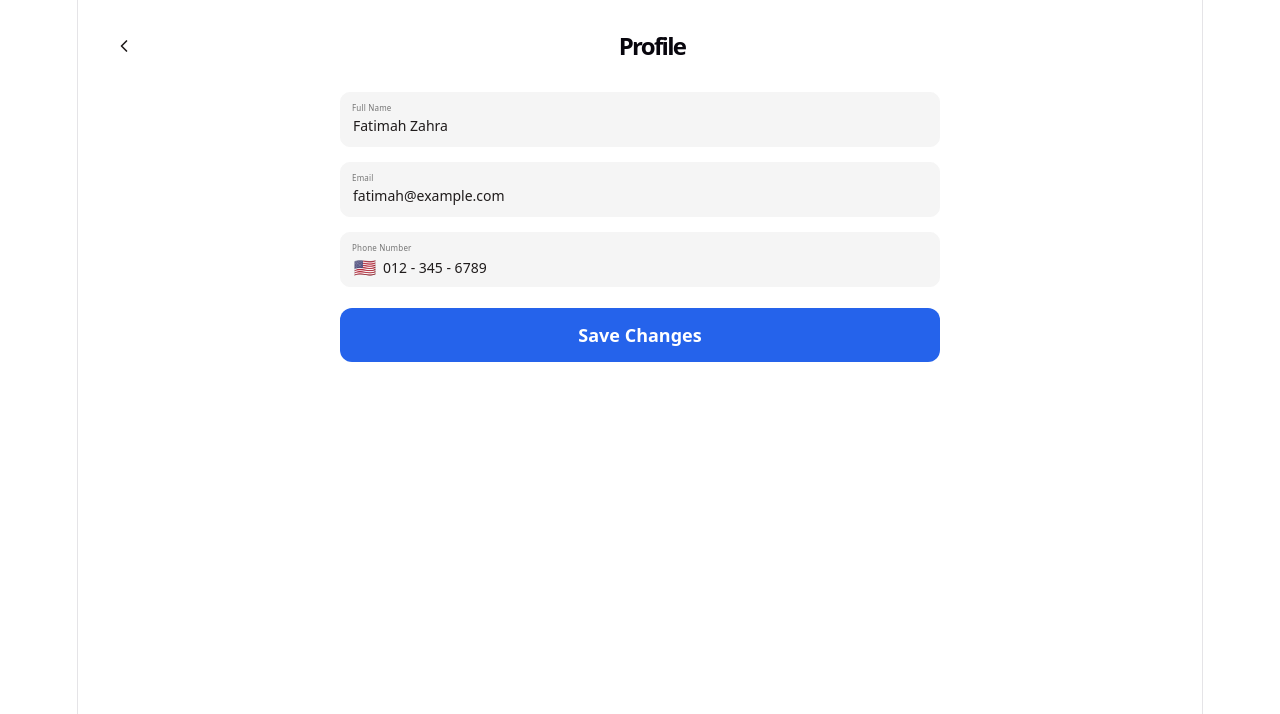
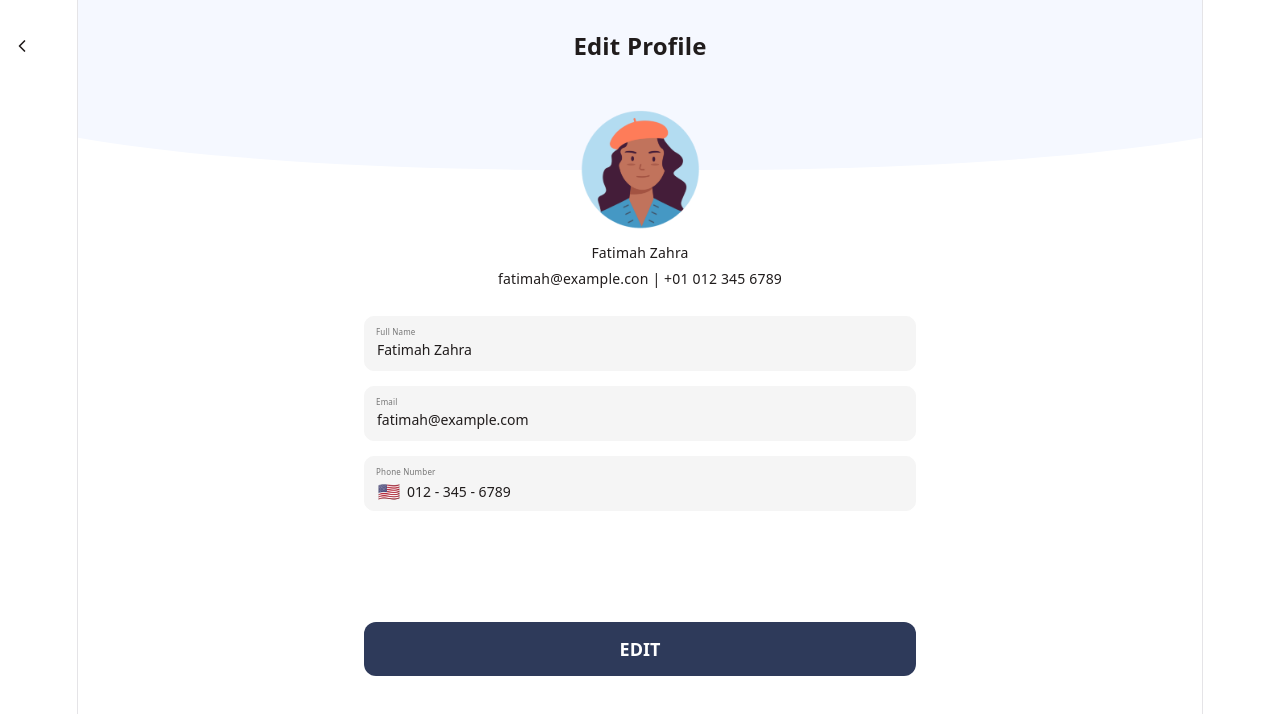
Before and after one commit to FatimahZahra30/weather-app, a Vue app: page /profile in a window 1280 px wide. Shown: the top 714 px of the page. Built offline with nearby package versions, Linux system fonts and the light colour scheme.

Commit message:
feat: created complete profile page layout

```diff
--- a/src/components/organisms/ProfileForm.vue
+++ b/src/components/organisms/ProfileForm.vue
@@ -191,7 +191,7 @@ const formatPhone = (event: Event) => {
       class="profile-form__save"
       type="submit"
     >
-      Save Changes
+      EDIT
     </AppButton>
 
   </form>
@@ -203,9 +203,8 @@ const formatPhone = (event: Event) => {
   flex-direction: column;
 
   width: 100%;
+  min-height: 360px;
 
-  /* Don't add horizontal padding here if
-     the playground already controls the spacing */
   box-sizing: border-box;
 }
 
@@ -322,8 +321,8 @@ const formatPhone = (event: Event) => {
 
 .profile-form__save {
   width: 100%;
-
-  margin-top: 6px;
+  margin-top: auto;
+  background-color: #2E3A5A;
 }
 
 .profile-form__input--error {
--- a/src/pages/ProfilePage.vue
+++ b/src/pages/ProfilePage.vue
@@ -1,6 +1,7 @@
 <script setup lang="ts">
 import AppIconButton from '../components/atoms/AppIconButton.vue'
 import ProfileForm from '../components/organisms/ProfileForm.vue'
+import profilePicture from '../assets/profile/profile-picture.png'
 
 const handleSave = (profile: {
   name: string
@@ -16,18 +17,45 @@ const handleSave = (profile: {
 
     <!-- Header -->
     <section class="header">
+
       <AppIconButton
         icon="arrowLeft"
         :size="20"
       />
 
-      <h1>
-        Profile
-      </h1>
+      <p>
+        Edit Profile
+      </p>
 
-      <!-- Keeps title centered -->
       <div class="header__spacer"></div>
+
     </section>
+
+    <!-- Profile Picture -->
+    <section class="profile-header">
+
+      <div class="profile-header__background">
+
+        <img
+          :src="profilePicture"
+          alt="Profile picture"
+          class="profile-header__image"
+        />
+
+      </div>
+
+    </section>
+
+    <!-- Profile Detail -->
+     <section class="profile-detail">
+        <p>
+            Fatimah Zahra
+        </p>
+
+        <p>
+            fatimah@example.con | +01 012 345 6789
+        </p>
+     </section>
 
     <!-- Profile Form -->
     <section class="profile-page__form">
@@ -44,8 +72,6 @@ const handleSave = (profile: {
   width: 100%;
   min-height: 100vh;
 
-  padding: 24px;
-
   box-sizing: border-box;
 
   color: #201C1C;
@@ -56,15 +82,20 @@ const handleSave = (profile: {
    ========================= */
 
 .header {
+  position: absolute;
+  z-index: 10;
+
+  top: 24px;
+  left: 0;
+  right: 24px;
+
   display: flex;
   align-items: center;
 
-  width: 100%;
-
-  margin-bottom: 24px;
+  color: #201C1C;
 }
 
-.header h1 {
+.header p {
   flex: 1;
 
   margin: 0;
@@ -72,12 +103,62 @@ const handleSave = (profile: {
   text-align: center;
 
   font-size: 24px;
-  font-weight: 600;
+  font-weight: 700;
+
+  color: #201C1C;
 }
 
 .header__spacer {
   width: 20px;
   height: 20px;
+}
+
+/* =========================
+   Profile Header
+   ========================= */
+
+.profile-header {
+  position: relative;
+
+  width: 100%;
+  height: 250px;
+
+  overflow: hidden;
+}
+
+/* Curved blue background */
+.profile-header__background {
+  position: absolute;
+
+  top: 0;
+  left: -10%;
+
+  width: 120%;
+  height: 170px;
+
+  background: #F5F8FF;
+
+  border-radius: 0 0 45% 45%;
+}
+
+/* Profile picture */
+.profile-header__image {
+  position: absolute;
+
+  z-index: 2;
+
+  left: 50%;
+  margin-top: 110px;
+
+  transform: translateX(-50%);
+
+  width: 120px;
+  height: 120px;
+
+  border-radius: 50%;
+
+  object-fit: cover;
+
 }
 
 /* =========================
@@ -91,5 +172,17 @@ const handleSave = (profile: {
   margin: 0 auto;
 
   box-sizing: border-box;
+  padding: 24px;
 }
+
+/* =========================
+   Profile Detail
+   ========================= */
+.profile-detail {
+    font-size: 14px;
+    font-weight: 450;
+
+    margin-top: -10px;
+}
+
 </style>
```
Also changed, not shown: src/assets/profile/profile-picture.png (added).
